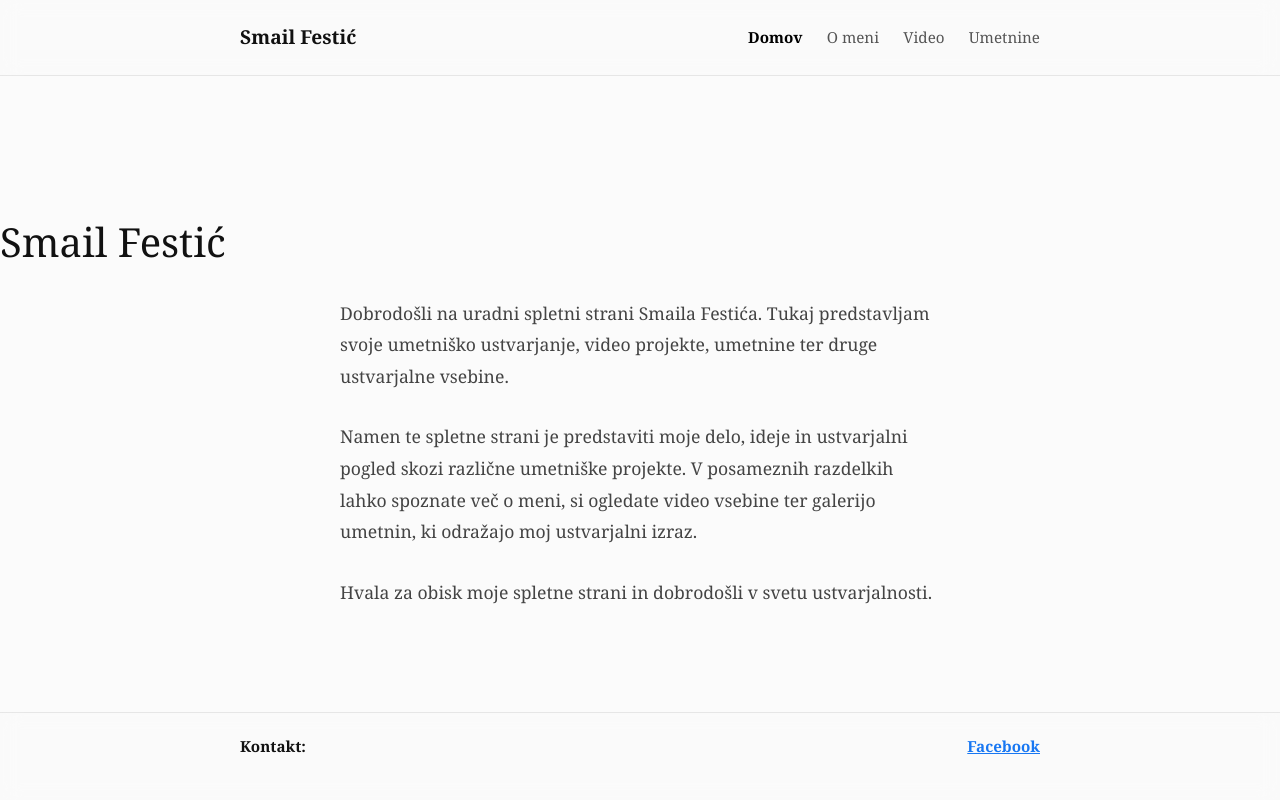
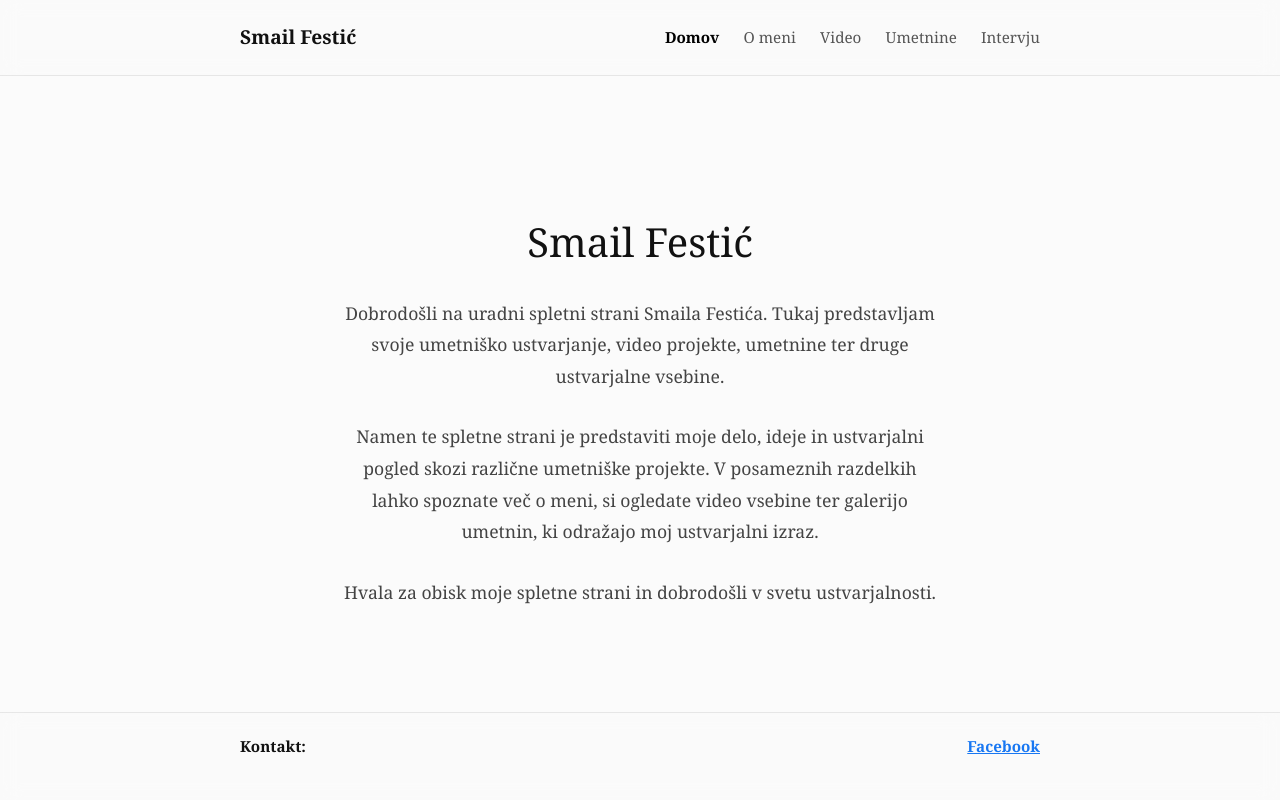
Before and after one commit to SmailFestic/smailfestic.github.io, a plain HTML site: page index.html in a window 1280 px wide. Drawn offline with Linux system fonts and the light colour scheme.

Commit message:
Update index.html

```diff
--- a/index.html
+++ b/index.html
@@ -6,13 +6,9 @@
     <title>Smail Festić | Umetniško ustvarjanje, video in umetnine</title>
 
     <meta name="description" content="Uradna spletna stran Smaila Festića. Predstavitev umetniškega ustvarjanja, video projektov, umetnin in osebnega ustvarjalnega dela.">
-
     <meta name="keywords" content="Smail Festić, Smail Festic, umetnik, umetnine, video, ustvarjalec, Slovenija">
-
     <meta name="author" content="Smail Festić">
-
     <meta name="robots" content="index, follow">
-
     <link rel="canonical" href="https://smailfestic.github.io/">
 
     <meta property="og:title" content="Smail Festić">
@@ -30,6 +26,7 @@
       "description":"Umetniško ustvarjanje, video vsebine in umetnine."
     }
     </script>
+
     <style>
         /* Skrijemo desni drsnik na vseh brskalnikih, a ohranimo možnost skrolanja */
         html {
@@ -95,7 +92,7 @@
         .navbar-links a:hover {
             color: #000;
         }
-            <a href="intervju.html">Intervju</a>
+
         /* Osrednji del strani */
         .container {
             max-width: 800px;
@@ -172,6 +169,7 @@
                 <a href="o-meni.html">O meni</a>
                 <a href="video.html">Video</a>
                 <a href="umetnine.html">Umetnine</a>
+                <a href="intervju.html">Intervju</a>
             </div>
         </nav>
     </header>
```
Lines whose indentation alone changed are shown as unchanged.
